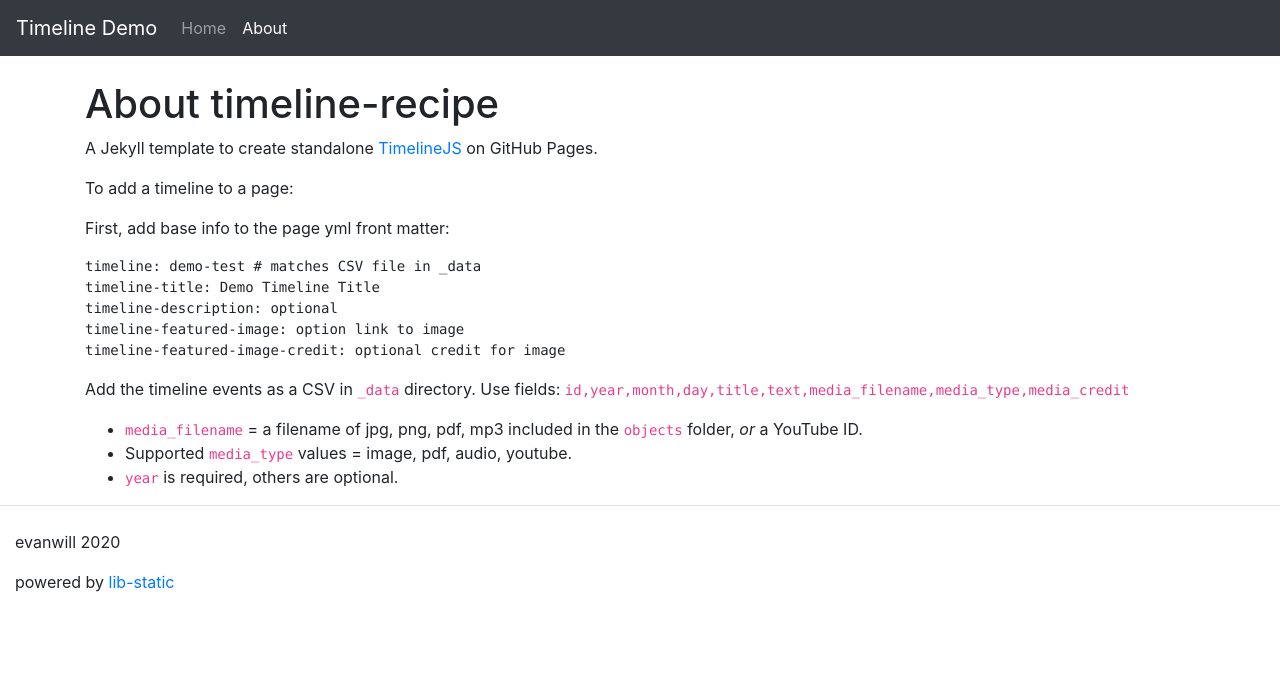
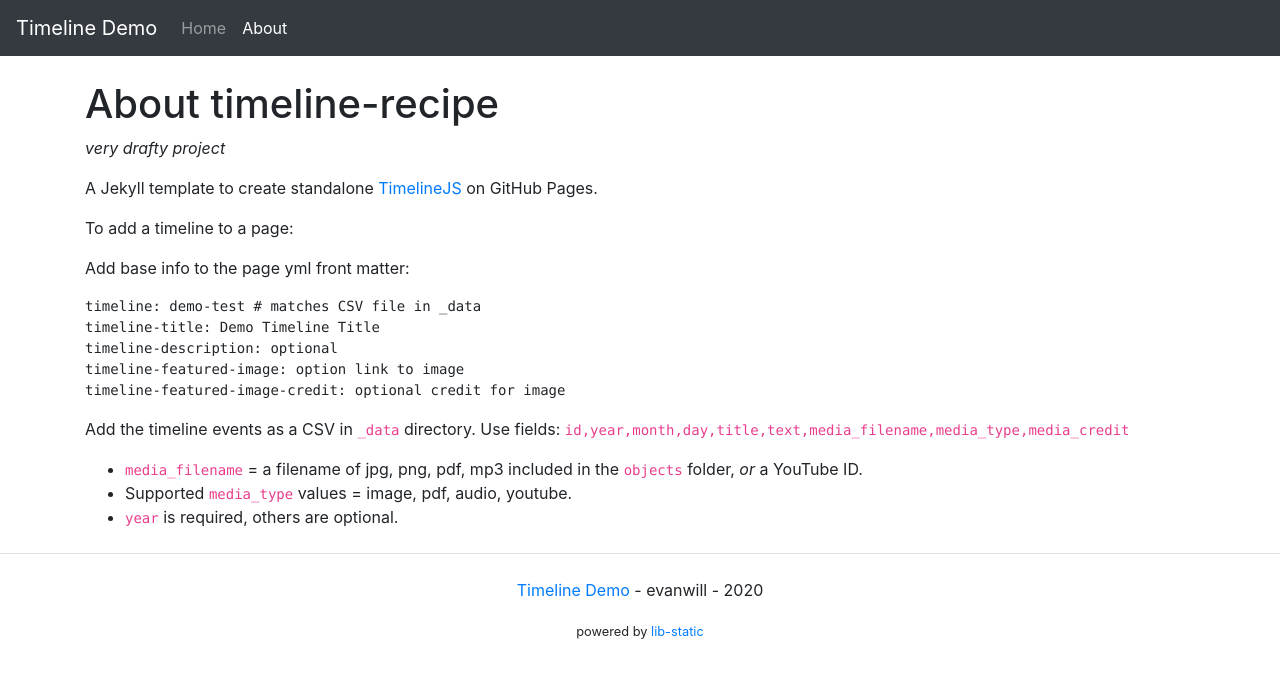
Before and after one commit to evanwill/timeline-recipe, a Jekyll site: the page built from about.md, in a window 1280 px wide. Shown: the top 678 px of the page. Built offline with Jekyll 4.4.1, drawn with Linux system fonts in a browser that asks for light colours.

Commit message:
quick tweak

````diff
--- a/_includes/footer.html
+++ b/_includes/footer.html
@@ -1,4 +1,4 @@
-<footer class="container-fluid border-top py-4">
-    <p>{{ site.author }} {{ site.date }}</p>
-    <p>powered by <a href="https://lib-static.github.io/">lib-static</a></p>
+<footer class="container-fluid border-top mt-4 py-4 text-center">
+    <p><a href="{{ '/' | relative_url }}">{{ site.title }}</a> - {{ site.author }} - {{ site.date }}</p>
+    <p><small>powered by <a href="https://lib-static.github.io/">lib-static</a></small></p>
 </footer>
--- a/about.md
+++ b/about.md
@@ -5,11 +5,13 @@ layout: page
 
 # About timeline-recipe
 
+*very drafty project*
+
 A Jekyll template to create standalone [TimelineJS](https://timeline.knightlab.com/) on GitHub Pages.
 
 To add a timeline to a page:
 
-First, add base info to the page yml front matter:
+Add base info to the page yml front matter:
 
 ```
 timeline: demo-test # matches CSV file in _data
````
